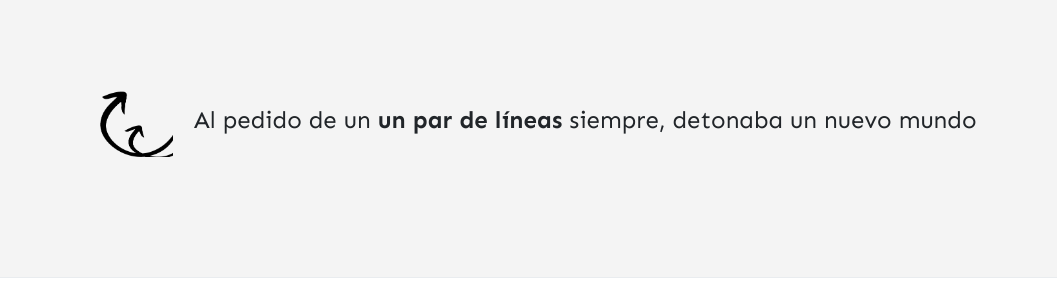
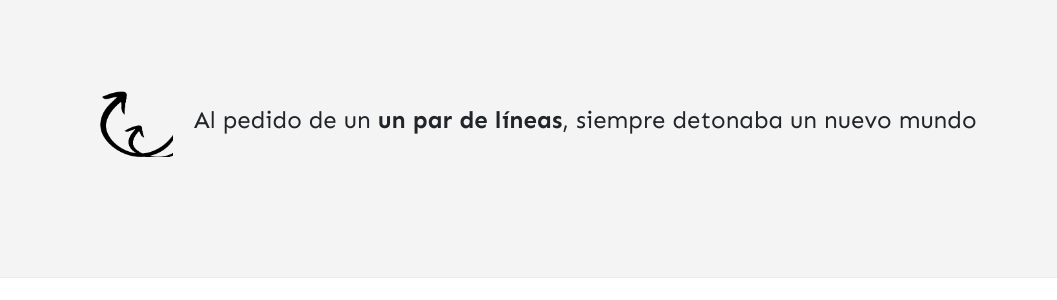
Before and after one commit to kanancho/unpardelineas, a Jekyll site: the page built from index.html, in a window 1280 px wide. Shown: the part 1980-2280 px from the top of the page, without its empty margins (111-1168 px from the left). Built offline with Jekyll 4.4.1, drawn with Linux system fonts in a browser that asks for light colours; nearby versions of some CDN libraries; the list of posts is cut into pages by our own code; comment, search, counter and statistics services are not loaded.

Commit message:
Update default.html

```diff
--- a/_layouts/default.html
+++ b/_layouts/default.html
@@ -94,7 +94,7 @@
     <!-- Newsletter
     ================================================== -->
     <div class="newsletter text-center">
-        <span class="h4"><img src="{{ site.baseurl }}/{{ site.logo }}" class="newsletter-logo" alt="{{site.title}}"> &nbsp; Al pedido de un <b>un par de líneas</b> siempre, detonaba un nuevo mundo</span>
+        <span class="h4"><img src="{{ site.baseurl }}/{{ site.logo }}" class="newsletter-logo" alt="{{site.title}}"> &nbsp; Al pedido de un <b>un par de líneas</b>, siempre detonaba un nuevo mundo</span>
     </div>
     {% endif %}
 
```
